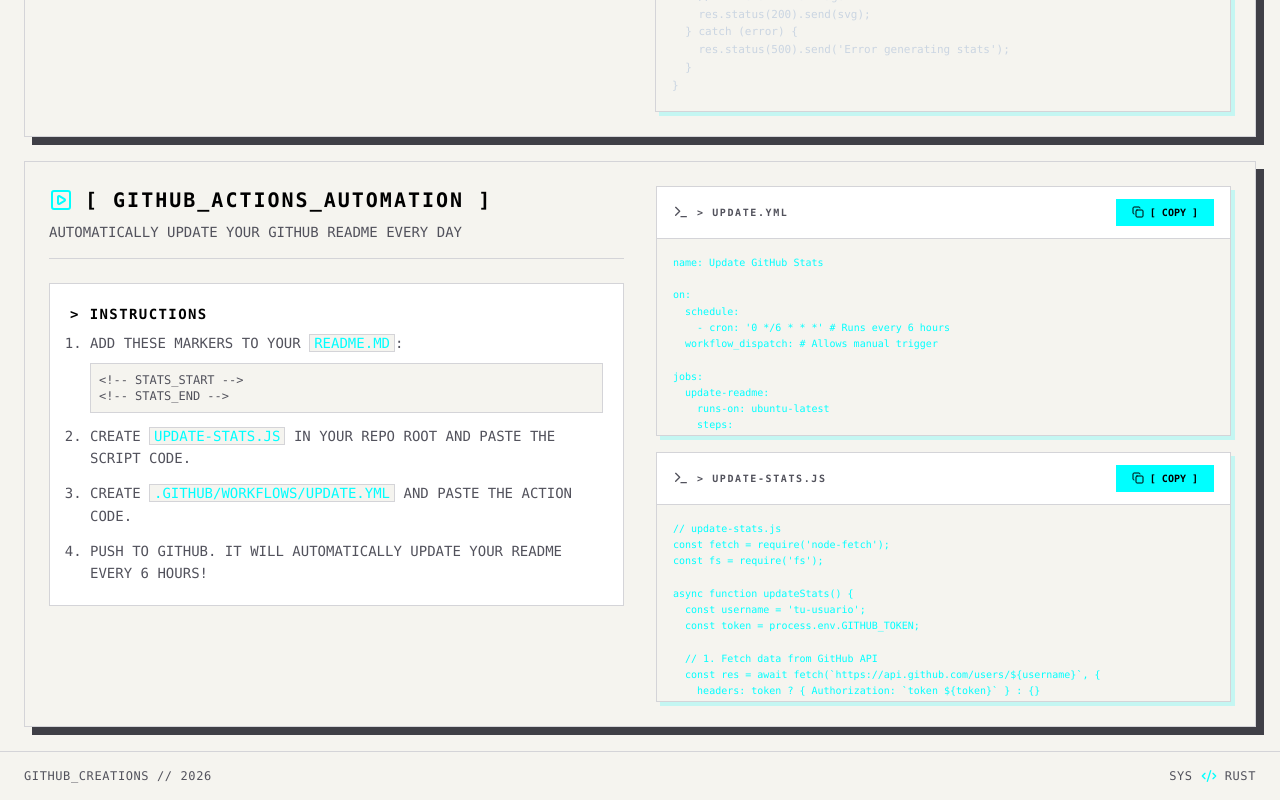
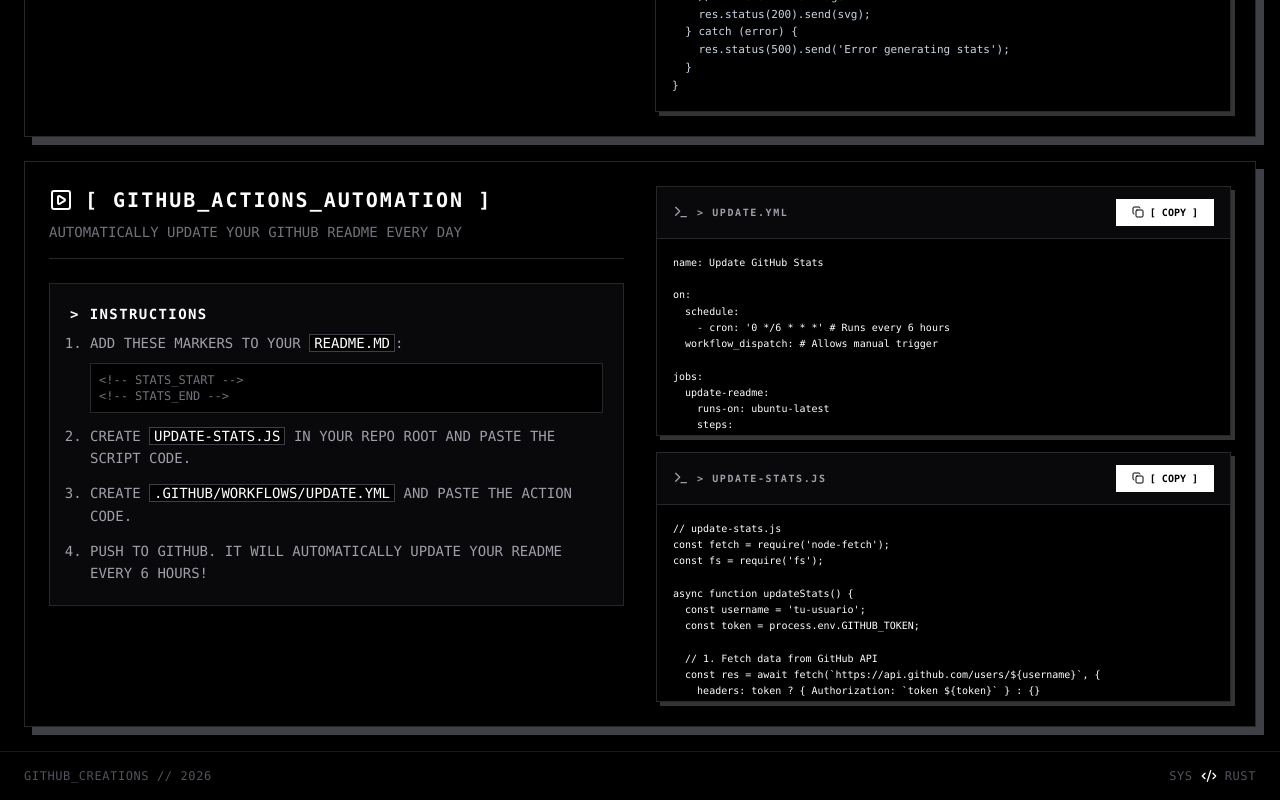
Before and after one commit to PABLOCESAR2412/Github-Creations, a React (Vite) app: page / in a window 1280 px wide. Shown: the part 3084-3884 px from the top of the page. Built offline with nearby package versions, Linux system fonts and the light colour scheme.

Commit message:
fix: change primary accent to black in light mode and fix initial dark mode mount

```diff
--- /dev/null
+++ b/replace-color-2.cjs
@@ -0,0 +1,59 @@
+const fs = require('fs');
+const path = require('path');
+
+const directories = ['src/components', 'src/pages', 'src'];
+
+function walkAndReplace(dir) {
+  const files = fs.readdirSync(dir);
+  for (const file of files) {
+    const fullPath = path.join(dir, file);
+    if (fs.statSync(fullPath).isDirectory()) {
+      walkAndReplace(fullPath);
+    } else if (fullPath.endsWith('.tsx') || fullPath.endsWith('.ts')) {
+      let content = fs.readFileSync(fullPath, 'utf8');
+      let modified = false;
+
+      // Complex replacements for buttons/blocks with hover states
+      const complexReplacements = [
+        ['bg-[#00ffff] dark:bg-white hover:bg-white text-black', 'bg-black dark:bg-white hover:bg-zinc-800 dark:hover:bg-zinc-200 text-white dark:text-black'],
+        ['bg-[#00ffff] dark:bg-white text-black border border-[#00ffff] dark:border-white', 'bg-black dark:bg-white text-white dark:text-black border border-black dark:border-white'],
+        ['bg-[#00ffff] dark:bg-white border-[#00ffff] dark:border-white text-black', 'bg-black dark:bg-white border-black dark:border-white text-white dark:text-black'],
+        ['bg-[#00ffff] dark:bg-white text-black', 'bg-black dark:bg-white text-white dark:text-black'],
+        ['selection:bg-[#00ffff] selection:text-black', 'selection:bg-black selection:text-white dark:selection:bg-white dark:selection:text-black']
+      ];
+
+      for (const [search, replace] of complexReplacements) {
+        if (content.includes(search)) {
+          content = content.split(search).join(replace);
+          modified = true;
+        }
+      }
+
+      // Simple replacements for the rest
+      const simpleReplacements = [
+        ['text-[#00ffff]', 'text-black'],
+        ['border-[#00ffff]', 'border-black'],
+        ['hover:text-[#00ffff]', 'hover:text-black'],
+        ['hover:border-[#00ffff]', 'hover:border-black'],
+        ['focus:border-[#00ffff]', 'focus:border-black'],
+        ['focus:ring-[#00ffff]', 'focus:ring-black'],
+        ['accent-[#00ffff]', 'accent-black']
+      ];
+
+      for (const [search, replace] of simpleReplacements) {
+        if (content.includes(search)) {
+          content = content.split(search).join(replace);
+          modified = true;
+        }
+      }
+
+      if (modified) {
+        fs.writeFileSync(fullPath, content, 'utf8');
+        console.log(`Replaced colors in ${fullPath}`);
+      }
+    }
+  }
+}
+
+walkAndReplace('src');
+console.log('Color replacement complete!');
--- a/src/App.tsx
+++ b/src/App.tsx
@@ -4,6 +4,7 @@ import { GitHubAdmin } from './pages/GitHubAdmin';
 import { Code2, Zap, FolderGit2, ShieldAlert } from 'lucide-react';
 import { motion } from 'framer-motion';
 import { useEditorStore } from './store/editorStore';
+import { useEffect } from 'react';
 
 const Navigation = () => {
   const location = useLocation();
@@ -63,6 +64,16 @@ const Navigation = () => {
 };
 
 export function App() {
+  const { theme } = useEditorStore();
+
+  useEffect(() => {
+    if (theme === 'dark') {
+      document.documentElement.classList.add('dark');
+    } else {
+      document.documentElement.classList.remove('dark');
+    }
+  }, [theme]);
+
   return (
     <Router>
       <div className="min-h-screen bg-[#f5f4ef] dark:bg-black text-black dark:text-white flex flex-col font-mono selection:bg-[#00ffff] selection:text-black overflow-x-hidden">
```
